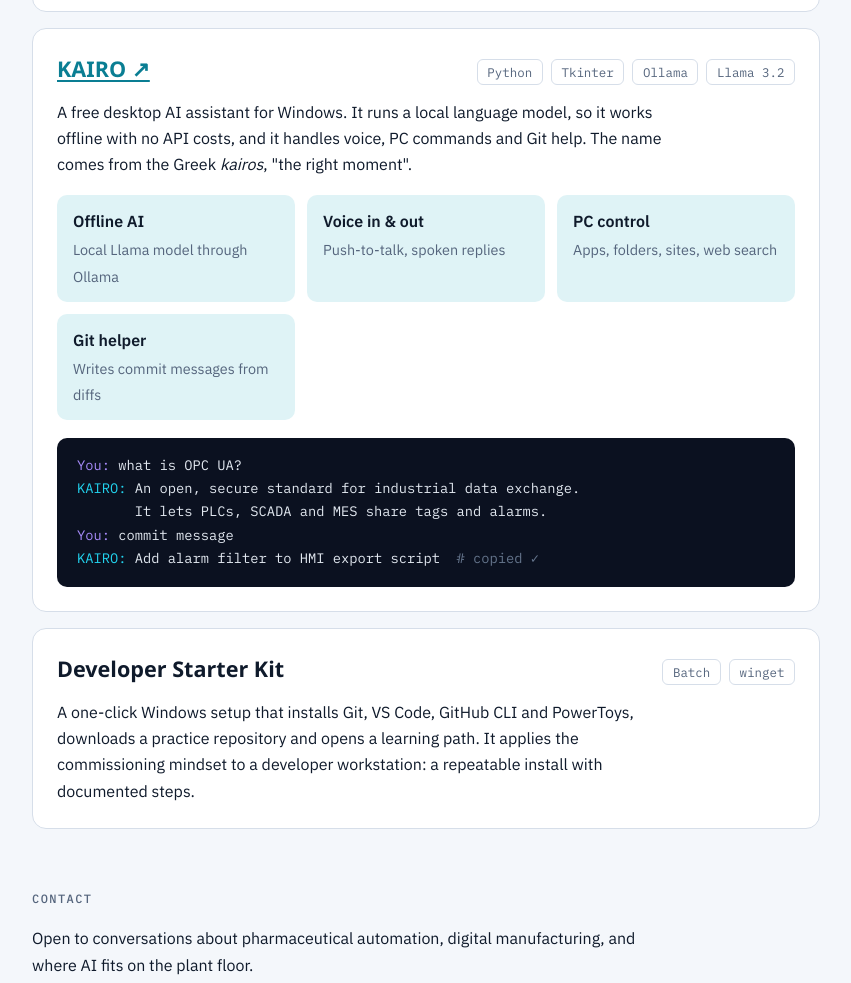
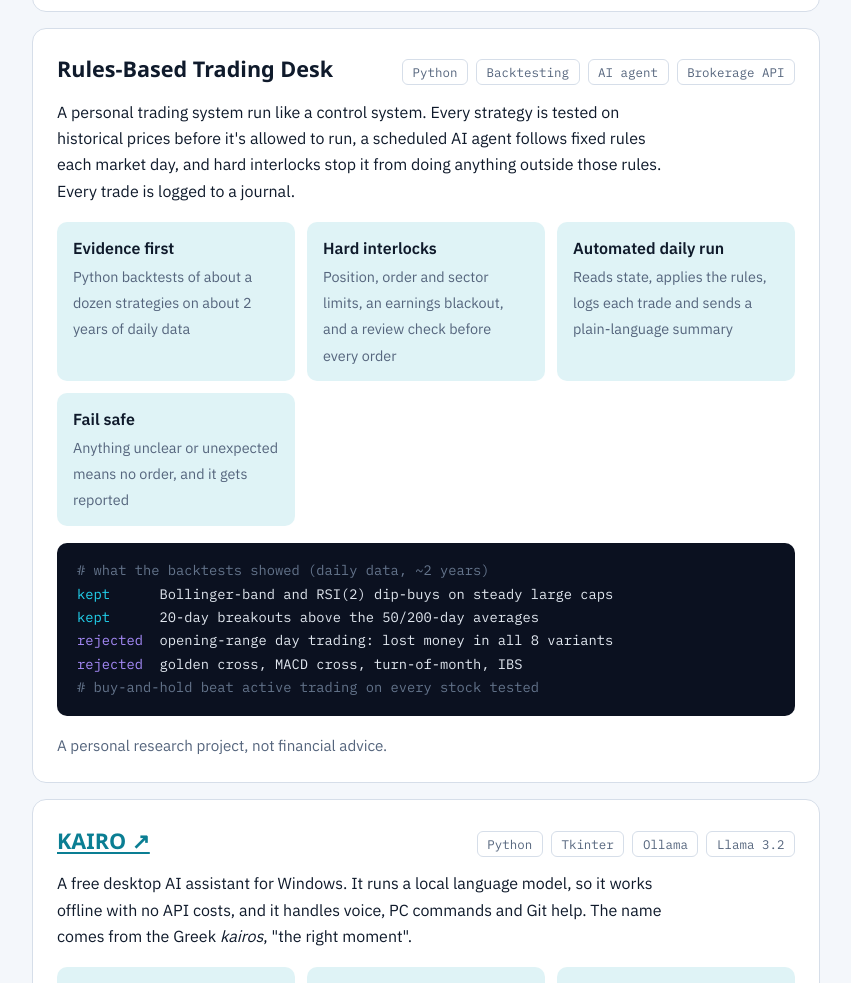
Before and after one commit to gchekri04-droid/gchekri04-droid.github.io, a plain HTML site: page index.html in a window 1280 px wide. Shown: the part 3178-4161 px from the top of the page, without its empty margins (214-1065 px from the left). Drawn offline with Linux system fonts and the light colour scheme; a web font is replaced by a local one.

Commit message:
Add rules-based trading desk project
Co-Authored-By: Claude Opus 5.5 <noreply@anthropic.com>
Claude-Session: https://claude.ai/code/session_016ZLN4KnBmDmkNpjnwT8LnM

```diff
--- a/index.html
+++ b/index.html
@@ -154,7 +154,7 @@ footer { font: 0.8rem var(--mono); color: var(--muted); border-top: 1px solid va
       <div class="rack"><h3>Aseptic processes</h3><p>Formulation, wash and sterilization, filling lines, vision inspection, material handling, clean utilities.</p></div>
       <div class="rack"><h3>Integration</h3><p>Profinet, EtherNet/IP, OPC UA/DA, MES/EBR interfaces, historians, VMware-hosted SCADA.</p></div>
       <div class="rack"><h3>Validation &amp; compliance</h3><p>URS/FRS/SDS, FAT/SAT, IQ/OQ, GAMP 5, 21 CFR Part 11, ALCOA+ data integrity.</p></div>
-      <div class="rack learning"><h3>Software &amp; AI</h3><p>Python, Git and GitHub, local LLMs with Ollama, HTML and CSS.</p></div>
+      <div class="rack learning"><h3>Software &amp; AI</h3><p>Python, pandas, backtesting, AI agents and automation, Git and GitHub, local LLMs with Ollama, HTML and CSS.</p></div>
     </div>
   </section>
 
@@ -179,6 +179,28 @@ footer { font: 0.8rem var(--mono); color: var(--muted); border-top: 1px solid va
   [BAD ] Peak in 10 min           61
   [BAD ] Chattering alarms         6
   [OK  ] Stale alarms              1</pre>
+      </div>
+    </article>
+    <article class="project">
+      <div class="project-head">
+        <h3>Rules-Based Trading Desk</h3>
+        <ul class="tags" aria-label="Built with"><li>Python</li><li>Backtesting</li><li>AI agent</li><li>Brokerage API</li></ul>
+      </div>
+      <div class="project-body">
+        <p>A personal trading system run like a control system. Every strategy is tested on historical prices before it's allowed to run, a scheduled AI agent follows fixed rules each market day, and hard interlocks stop it from doing anything outside those rules. Every trade is logged to a journal.</p>
+        <div class="feat">
+          <div><b>Evidence first</b><span>Python backtests of about a dozen strategies on about 2 years of daily data</span></div>
+          <div><b>Hard interlocks</b><span>Position, order and sector limits, an earnings blackout, and a review check before every order</span></div>
+          <div><b>Automated daily run</b><span>Reads state, applies the rules, logs each trade and sends a plain-language summary</span></div>
+          <div><b>Fail safe</b><span>Anything unclear or unexpected means no order, and it gets reported</span></div>
+        </div>
+<pre class="term" aria-label="Backtest findings"><span class="c"># what the backtests showed (daily data, ~2 years)</span>
+<span class="k">kept</span>      Bollinger-band and RSI(2) dip-buys on steady large caps
+<span class="k">kept</span>      20-day breakouts above the 50/200-day averages
+<span class="u">rejected</span>  opening-range day trading: lost money in all 8 variants
+<span class="u">rejected</span>  golden cross, MACD cross, turn-of-month, IBS
+<span class="c"># buy-and-hold beat active trading on every stock tested</span></pre>
+        <p class="where">A personal research project, not financial advice.</p>
       </div>
     </article>
     <article class="project">
```
